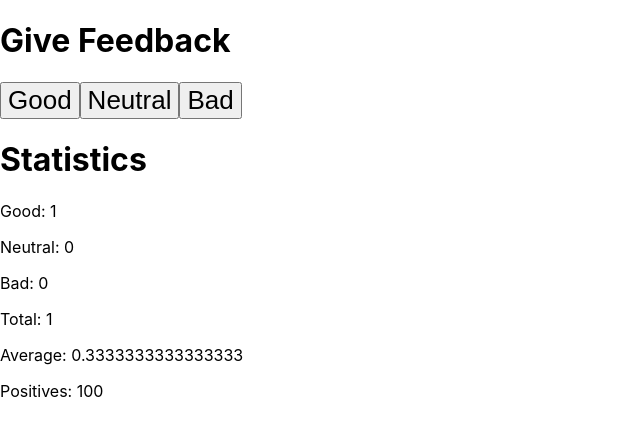
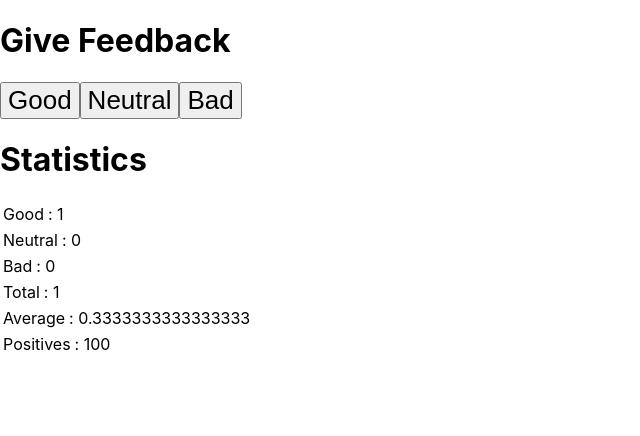
Before and after one commit to HrHrM/Fullstack-Open-2021, a React (Vite) app in the folder FullStack-Open-2021-Course/: page / in a window 1280 px wide. Both pictures are taken after a click on the button "Good". Shown: the top 436 px of the page, without its empty margins (0-640 px from the left). Built offline with nearby package versions, Linux system fonts and the light colour scheme.

Commit message:
finished unicafe

```diff
--- a/FullStack-Open-2021-Course/src/App.jsx
+++ b/FullStack-Open-2021-Course/src/App.jsx
@@ -22,7 +22,7 @@
   }
 
   return (
-    <div>
+    <>
       <div>
         <Title title = {'Give Feedback'} />
       </div>
@@ -34,10 +34,8 @@
       <div>
         <Title title = {'Statistics'} />
       </div>
-      <div>
-        <Statistics good = {good} bad = {bad} neutral = {neutral} />
-      </div>
-    </div>
+      <Statistics good = {good} bad = {bad} neutral = {neutral} />
+    </>
 
   )
 }
--- a/FullStack-Open-2021-Course/src/Components/Statistic.jsx
+++ b/FullStack-Open-2021-Course/src/Components/Statistic.jsx
@@ -4,9 +4,14 @@
 
     return(
         <>
-            <p>
-                {text}: {value}
-            </p>
+            <table>
+                <tbody>
+                    <tr>
+                        <td> {text}  </td>
+                        <td> : {value} </td>
+                    </tr>
+                </tbody>
+            </table>
         </>
     )
 }
```
